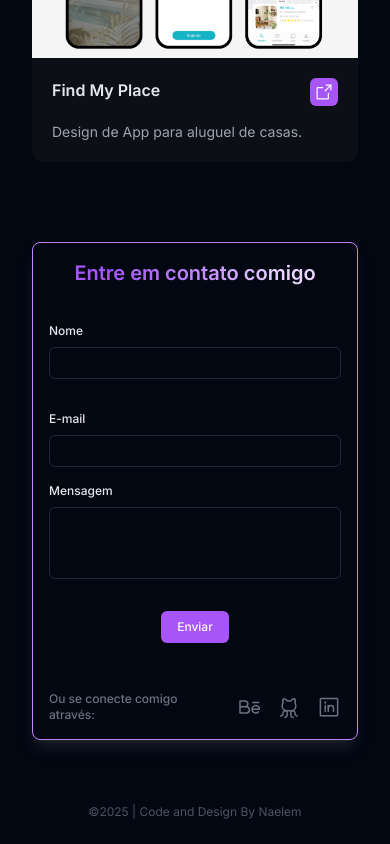
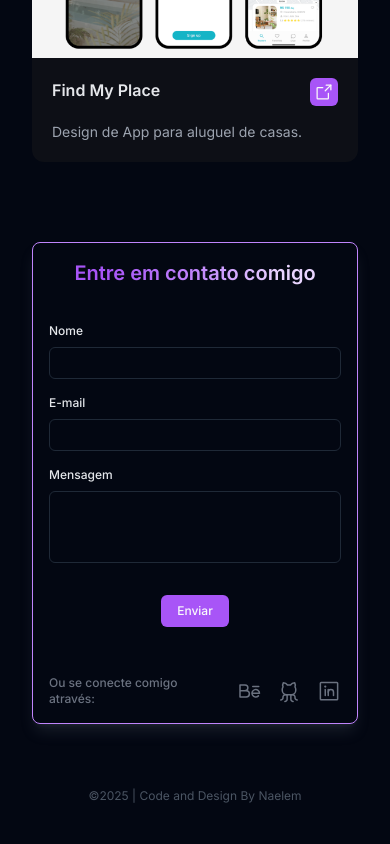
Before and after one commit to naelens/portfolio, a React (Vite) app: page / in a window 390 px wide. Shown: the part 2669-3513 px from the top of the page. Built offline with nearby package versions, Linux system fonts and the light colour scheme.

Commit message:
Cleaning empty spaces

```diff
--- a/src/components/Contact.jsx
+++ b/src/components/Contact.jsx
@@ -1,6 +1,5 @@
 import { BehanceLogo, GithubLogo, LinkedinLogo } from "phosphor-react";
 import { useState } from "react";
-//import { useState } from "react";
 
 export function Contact() {
     const [name, setName] = useState("");
@@ -12,7 +11,6 @@ export function Contact() {
         setEmail("");
         setMessage("");
     }
-
 
     return (
         <div id="contato" className="flex flex-col justify-center items-center font-inter px-8 py-10 sm:px-7.5rem sm:py-20 bg-gray-950">
@@ -40,7 +38,7 @@ export function Contact() {
                             </div>
                         </div>
 
-                        <div className="mt-4">
+                        <div className="mt-0 sm:mt-4">
                             <label htmlFor="email" className="block text-xs sm:text-sm 2xl:text-base font-medium text-gray-200">
                                 E-mail
                             </label>
```
